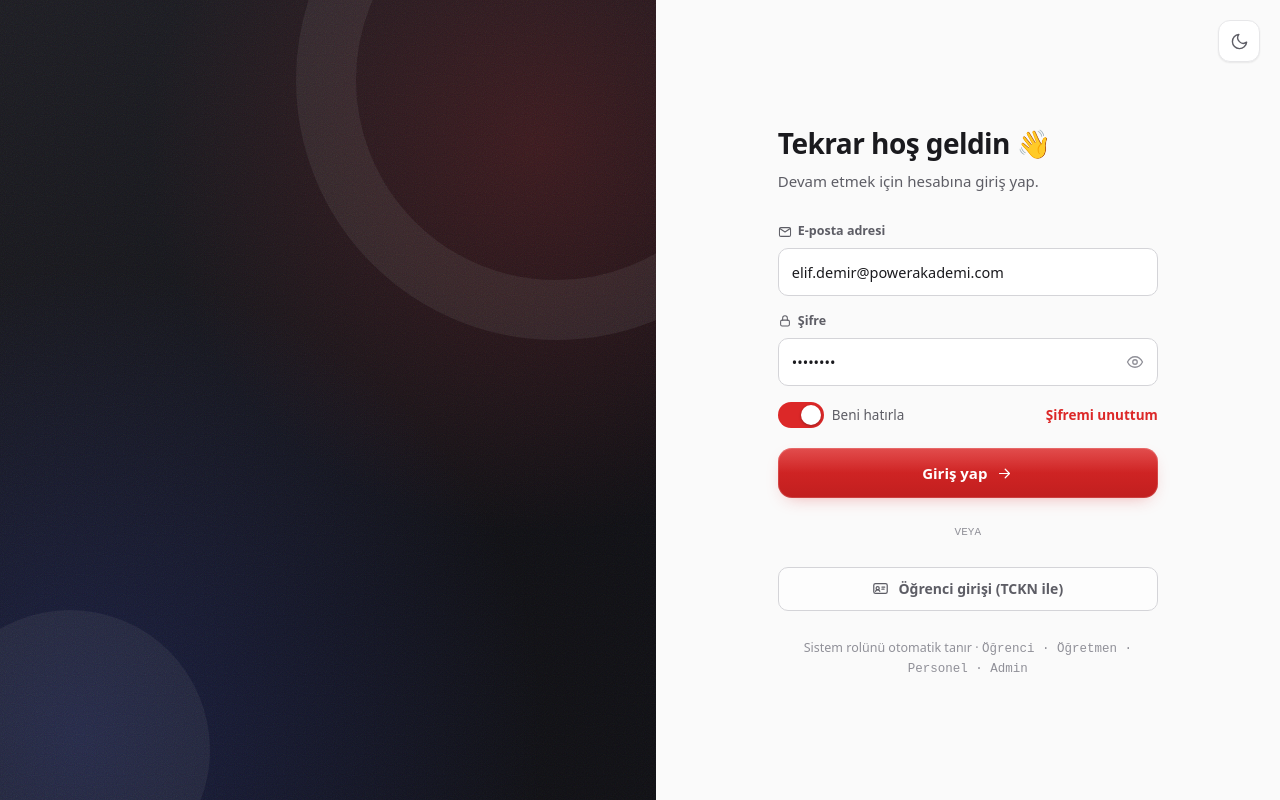
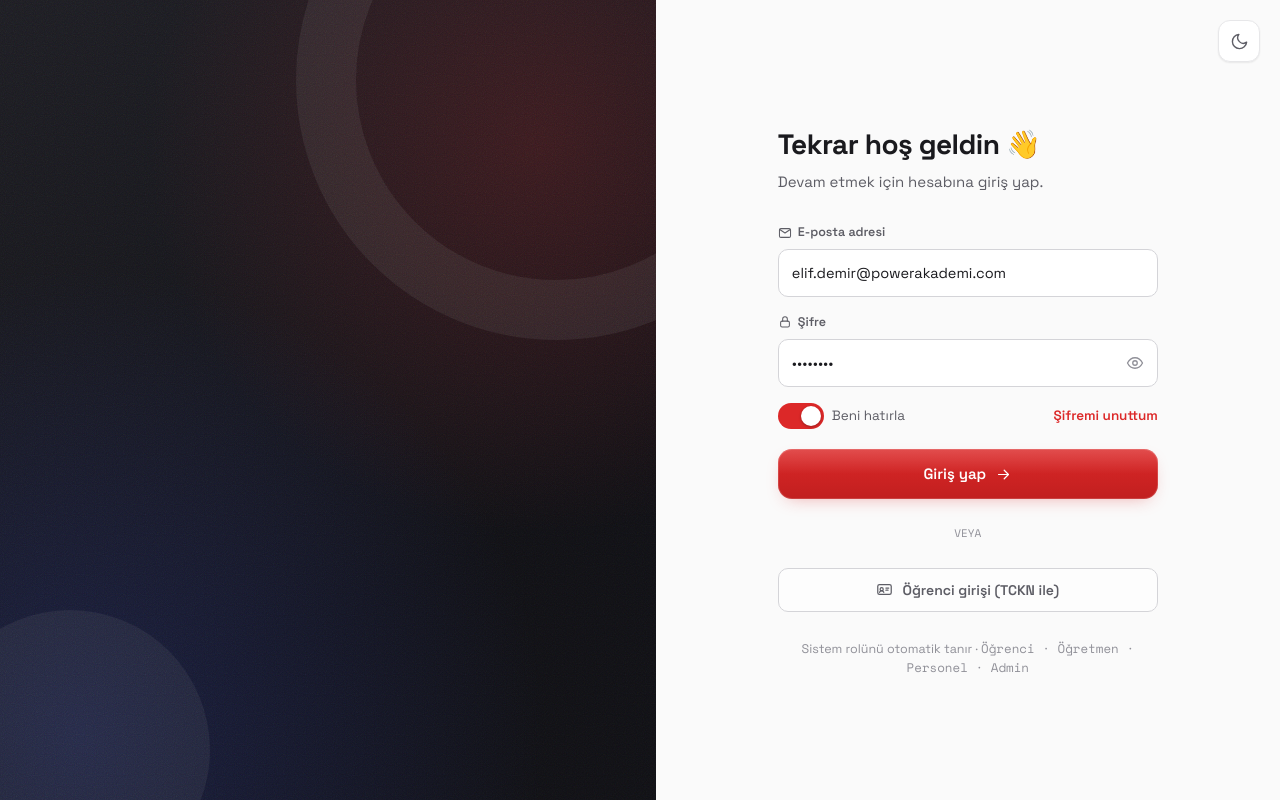
Before and after one commit to selamet/power-campus-web, a React (Vite) app: page /login in a window 1280 px wide. Built offline with nearby package versions, Linux system fonts and the light colour scheme; no server answers.

Commit message:
fix: order font @import before Tailwind to clear CSS warning

```diff
--- a/src/styles/global.css
+++ b/src/styles/global.css
@@ -3,8 +3,9 @@
    Tailwind CSS v4 entry + design tokens (light/dark theme)
    ============================================================ */
 
+/* Font @import must come before all other rules (incl. Tailwind's expanded output). */
+@import url('https://fonts.googleapis.com/css2?family=Space+Grotesk:wght@400;500;600;700&family=Space+Mono:wght@400;700&display=swap');
 @import 'tailwindcss';
-@import url('https://fonts.googleapis.com/css2?family=Space+Grotesk:wght@400;500;600;700&family=Space+Mono:wght@400;700&display=swap');
 
 /* Tailwind's form-control reset/normalization. Our token-based input styles
    (.field-focus, .select-chevron, inputBase) sit in later layers and win, so
```
